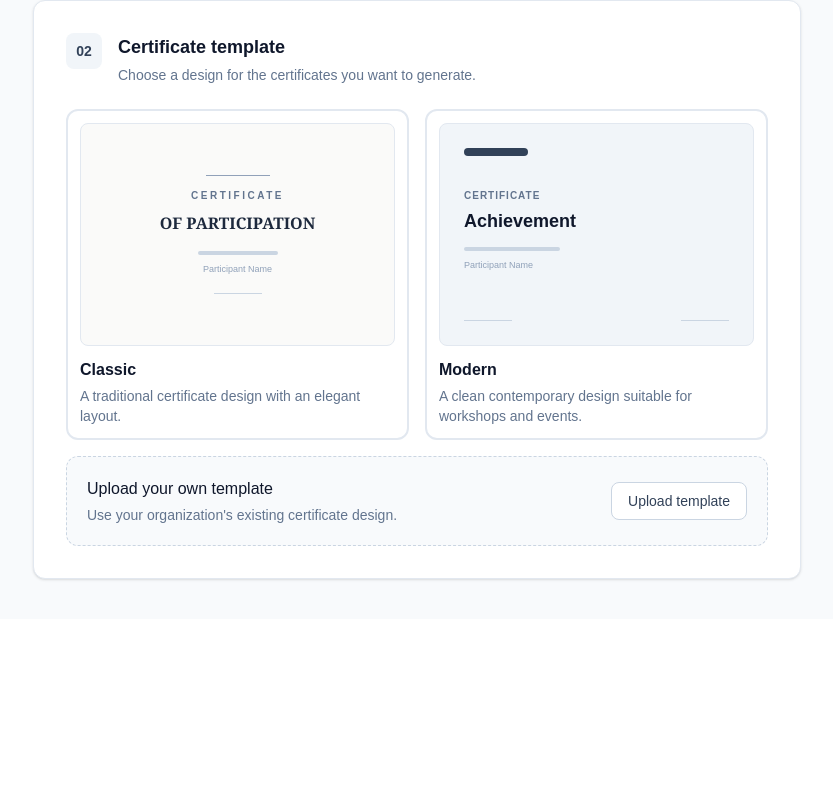
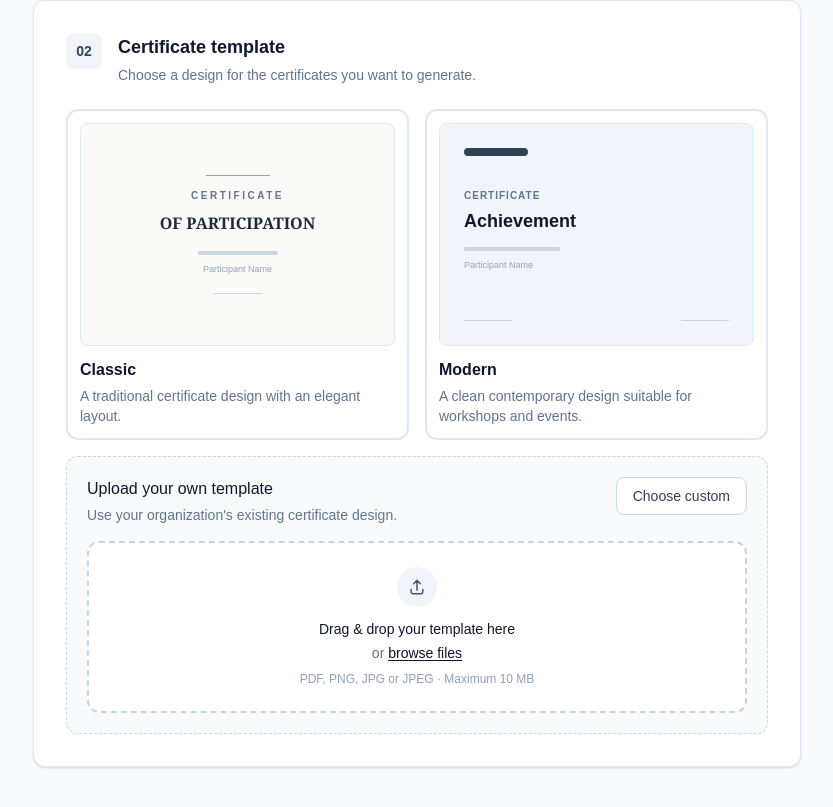
Before and after one commit to shaurya3571/certificate-generator, a Next.js app: page / in a window 1280 px wide. Shown: the part 533-1340 px from the top of the page, without its empty margins (223-1056 px from the left). Before the commit the page ends 1152 px from the top, so only its background shows below. Built offline with nearby package versions, Linux system fonts and the light colour scheme.

Commit message:
feat: add custom certificate template upload

```diff
--- a/src/app/page.tsx
+++ b/src/app/page.tsx
@@ -12,6 +12,7 @@ export default function Home() {
   const [eventName, setEventName] = useState("");
   const [selectedTemplate, setSelectedTemplate] =
     useState<TemplateType | null>(null);
+  const [customTemplate, setCustomTemplate] = useState<File | null>(null);
 
   return (
     <>
@@ -42,7 +43,9 @@ export default function Home() {
 
             <TemplateSelector
               selectedTemplate={selectedTemplate}
+              customTemplate={customTemplate}
               onTemplateChange={setSelectedTemplate}
+              onCustomTemplateChange={setCustomTemplate}
             />
           </div>
         </section>
--- /dev/null
+++ b/src/components/certificate/CustomTemplateUpload.tsx
@@ -0,0 +1,203 @@
+"use client";
+
+import { DragEvent, ChangeEvent, useRef, useState } from "react";
+
+interface CustomTemplateUploadProps {
+  file: File | null;
+  onFileChange: (file: File | null) => void;
+  onTemplateSelect: () => void;
+}
+
+const MAX_FILE_SIZE = 10 * 1024 * 1024;
+
+const ACCEPTED_TYPES = [
+  "application/pdf",
+  "image/png",
+  "image/jpeg",
+];
+
+const ACCEPTED_EXTENSIONS = ".pdf,.png,.jpg,.jpeg";
+
+function formatFileSize(bytes: number) {
+  if (bytes < 1024 * 1024) {
+    return `${Math.round(bytes / 1024)} KB`;
+  }
+
+  return `${(bytes / (1024 * 1024)).toFixed(1)} MB`;
+}
+
+export default function CustomTemplateUpload({
+  file,
+  onFileChange,
+  onTemplateSelect,
+}: CustomTemplateUploadProps) {
+  const inputRef = useRef<HTMLInputElement>(null);
+  const [error, setError] = useState("");
+  const [isDragging, setIsDragging] = useState(false);
+
+  const validateFile = (selectedFile: File) => {
+    if (!ACCEPTED_TYPES.includes(selectedFile.type)) {
+      setError("Unsupported file type. Please upload a PDF, PNG, or JPG file.");
+      return false;
+    }
+
+    if (selectedFile.size > MAX_FILE_SIZE) {
+      setError("File is too large. Please upload a file smaller than 10 MB.");
+      return false;
+    }
+
+    setError("");
+    return true;
+  };
+
+  const handleFile = (selectedFile: File | undefined) => {
+    if (!selectedFile) {
+      return;
+    }
+
+    if (!validateFile(selectedFile)) {
+      return;
+    }
+
+    onFileChange(selectedFile);
+    onTemplateSelect();
+  };
+
+  const handleInputChange = (event: ChangeEvent<HTMLInputElement>) => {
+    handleFile(event.target.files?.[0]);
+
+    // Allows selecting the same file again after removing it.
+    event.target.value = "";
+  };
+
+  const handleDragOver = (event: DragEvent<HTMLDivElement>) => {
+    event.preventDefault();
+    setIsDragging(true);
+  };
+
+  const handleDragLeave = (event: DragEvent<HTMLDivElement>) => {
+    event.preventDefault();
+    setIsDragging(false);
+  };
+
+  const handleDrop = (event: DragEvent<HTMLDivElement>) => {
+    event.preventDefault();
+    setIsDragging(false);
+
+    handleFile(event.dataTransfer.files?.[0]);
+  };
+
+  const handleRemove = () => {
+    onFileChange(null);
+    setError("");
+  };
+
+  return (
+    <div className="mt-4">
+      <input
+        ref={inputRef}
+        type="file"
+        accept={ACCEPTED_EXTENSIONS}
+        onChange={handleInputChange}
+        className="hidden"
+        aria-label="Upload certificate template"
+      />
+
+      {!file ? (
+        <div
+          role="button"
+          tabIndex={0}
+          onClick={() => inputRef.current?.click()}
+          onKeyDown={(event) => {
+            if (event.key === "Enter" || event.key === " ") {
+              inputRef.current?.click();
+            }
+          }}
+          onDragOver={handleDragOver}
+          onDragLeave={handleDragLeave}
+          onDrop={handleDrop}
+          className={`cursor-pointer rounded-xl border-2 border-dashed p-6 text-center transition ${
+            isDragging
+              ? "border-slate-900 bg-slate-100"
+              : "border-slate-300 bg-white hover:border-slate-400 hover:bg-slate-50"
+          }`}
+        >
+          <div className="mx-auto flex h-10 w-10 items-center justify-center rounded-full bg-slate-100">
+            <svg
+              viewBox="0 0 24 24"
+              fill="none"
+              stroke="currentColor"
+              strokeWidth="1.8"
+              className="h-5 w-5 text-slate-600"
+              aria-hidden="true"
+            >
+              <path
+                strokeLinecap="round"
+                strokeLinejoin="round"
+                d="M12 16V4m0 0L8 8m4-4 4 4M5 15v3a2 2 0 0 0 2 2h10a2 2 0 0 0 2-2v-3"
+              />
+            </svg>
+          </div>
+
+          <p className="mt-3 text-sm font-medium text-slate-900">
+            Drag & drop your template here
+          </p>
+
+          <p className="mt-1 text-sm text-slate-500">
+            or{" "}
+            <span className="font-medium text-slate-900 underline underline-offset-2">
+              browse files
+            </span>
+          </p>
+
+          <p className="mt-2 text-xs text-slate-400">
+            PDF, PNG, JPG or JPEG · Maximum 10 MB
+          </p>
+        </div>
+      ) : (
+        <div className="rounded-xl border border-slate-200 bg-slate-50 p-4">
+          <div className="flex items-center gap-3">
+            <div className="flex h-10 w-10 shrink-0 items-center justify-center rounded-lg bg-white text-xs font-bold text-slate-700 shadow-sm">
+              {file.type === "application/pdf" ? "PDF" : "IMG"}
+            </div>
+
+            <div className="min-w-0 flex-1">
+              <p className="truncate text-sm font-medium text-slate-900">
+                {file.name}
+              </p>
+
+              <p className="mt-0.5 text-xs text-slate-500">
+                {formatFileSize(file.size)}
+              </p>
+            </div>
+
+            <button
+              type="button"
+              onClick={handleRemove}
+              className="shrink-0 rounded-lg px-3 py-2 text-sm font-medium text-slate-600 transition hover:bg-white hover:text-slate-900"
+            >
+              Remove
+            </button>
+          </div>
+
+          <div className="mt-3 flex items-center gap-2 text-xs font-medium text-slate-700">
+            <span className="flex h-5 w-5 items-center justify-center rounded-full bg-slate-900 text-white">
+              ✓
+            </span>
+
+            Custom template selected
+          </div>
+        </div>
+      )}
+
+      {error && (
+        <div
+          className="mt-3 rounded-lg border border-red-200 bg-red-50 px-4 py-3 text-sm text-red-700"
+          role="alert"
+        >
+          {error}
+        </div>
+      )}
+    </div>
+  );
+}
--- a/src/components/certificate/TemplateSelector.tsx
+++ b/src/components/certificate/TemplateSelector.tsx
@@ -1,11 +1,14 @@
 "use client";
 
+import CustomTemplateUpload from "@/components/certificate/CustomTemplateUpload";
 import TemplateCard from "@/components/certificate/TemplateCard";
 import type { TemplateType } from "@/types/certificate";
 
 interface TemplateSelectorProps {
   selectedTemplate: TemplateType | null;
+  customTemplate: File | null;
   onTemplateChange: (template: TemplateType) => void;
+  onCustomTemplateChange: (file: File | null) => void;
 }
 
 const templates = [
@@ -18,15 +21,22 @@ const templates = [
   {
     id: "modern" as const,
     name: "Modern",
-    description: "A clean contemporary design suitable for workshops and events.",
+    description:
+      "A clean contemporary design suitable for workshops and events.",
     preview: "modern" as const,
   },
 ];
 
 export default function TemplateSelector({
   selectedTemplate,
+  customTemplate,
   onTemplateChange,
+  onCustomTemplateChange,
 }: TemplateSelectorProps) {
+  const handleCustomTemplateSelect = () => {
+    onTemplateChange("custom");
+  };
+
   return (
     <section className="rounded-xl border border-slate-200 bg-white p-6 shadow-sm sm:p-8">
       <div className="mb-6 flex items-start gap-4">
@@ -58,8 +68,14 @@ export default function TemplateSelector({
         ))}
       </div>
 
-      <div className="mt-4 rounded-xl border border-dashed border-slate-300 bg-slate-50 p-5">
-        <div className="flex flex-col gap-4 sm:flex-row sm:items-center sm:justify-between">
+      <div
+        className={`mt-4 rounded-xl border p-5 transition ${
+          selectedTemplate === "custom"
+            ? "border-slate-900 bg-slate-50"
+            : "border-dashed border-slate-300 bg-slate-50"
+        }`}
+      >
+        <div className="flex flex-col gap-4 sm:flex-row sm:items-start sm:justify-between">
           <div>
             <h4 className="font-medium text-slate-900">
               Upload your own template
@@ -70,21 +86,34 @@ export default function TemplateSelector({
             </p>
           </div>
 
+          {!customTemplate && (
             <button
               type="button"
-                onClick={() => onTemplateChange("custom")}
-                aria-pressed={selectedTemplate === "custom"}
+              onClick={handleCustomTemplateSelect}
               className={`shrink-0 rounded-lg border px-4 py-2 text-sm font-medium transition ${
                 selectedTemplate === "custom"
                   ? "border-slate-900 bg-slate-900 text-white"
-                     : "border-slate-300 bg-white text-slate-700 hover:border-slate-400 hover:bg-slate-50"
+                  : "border-slate-300 bg-white text-slate-700 hover:border-slate-400 hover:bg-white"
               }`}
             >
               {selectedTemplate === "custom"
                 ? "Selected"
-    : "Upload template"}
+                : "Choose custom"}
             </button>
+          )}
         </div>
+
+        <CustomTemplateUpload
+          file={customTemplate}
+         onFileChange={(file) => {
+  onCustomTemplateChange(file);
+
+  if (!file && selectedTemplate === "custom") {
+    onTemplateChange("classic");
+  }
+}}
+          onTemplateSelect={handleCustomTemplateSelect}
+        />
       </div>
     </section>
   );
```
Lines whose indentation alone changed are shown as unchanged.
